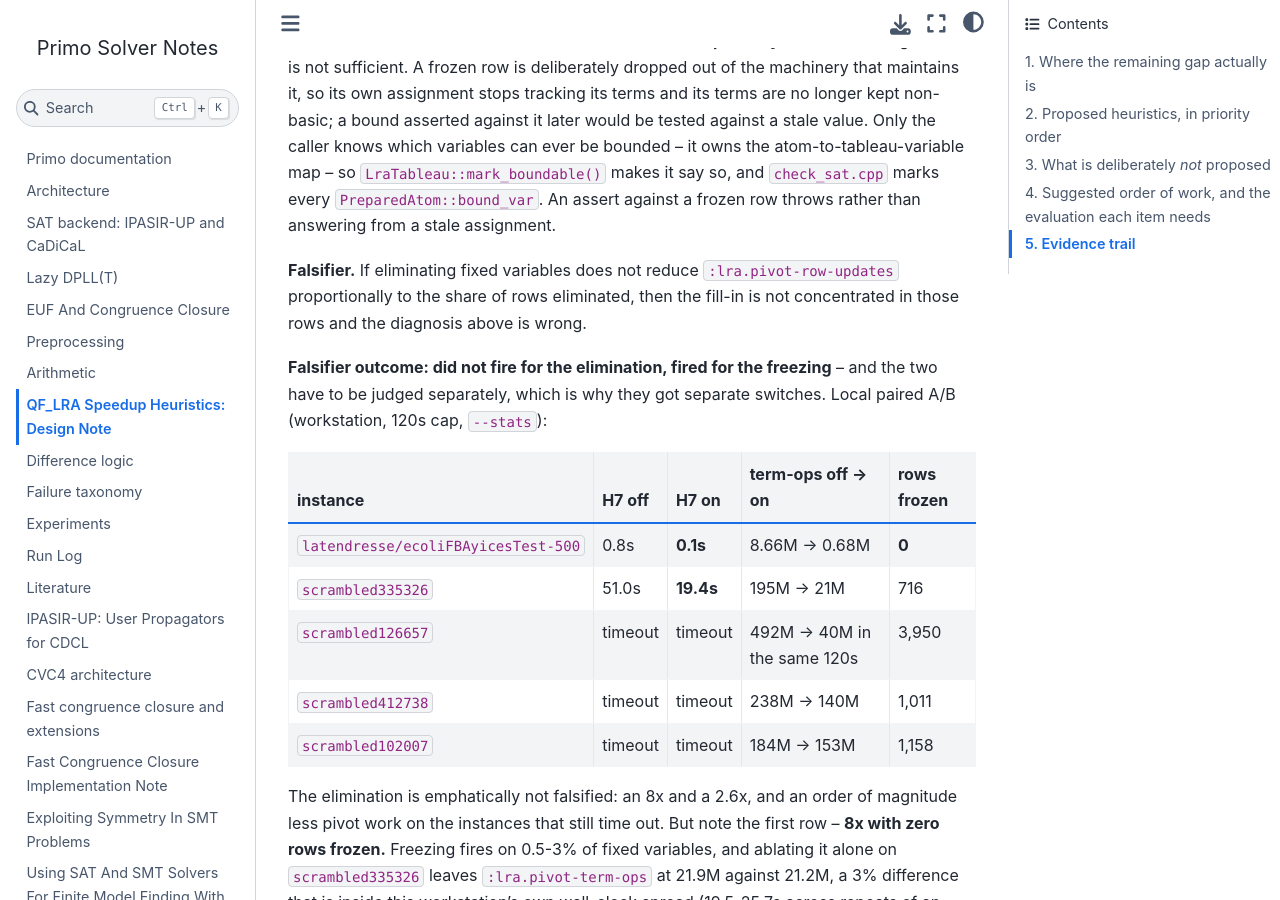
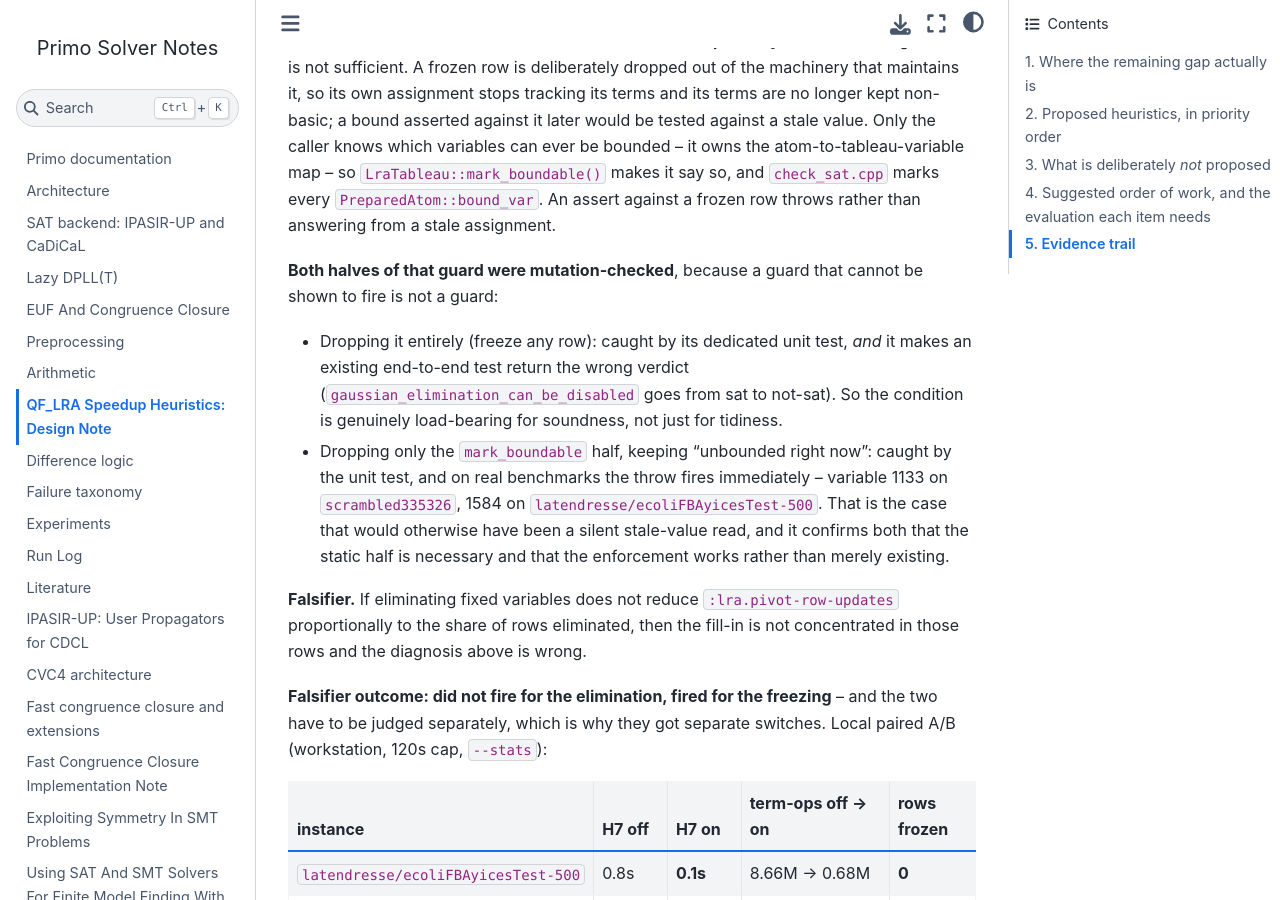
Before and after one commit to primo-solver/primo, a Jupyter Book: the page built from docs/qf-lra-heuristics.md, in a window 1280 px wide and 900 px high, scrolled down 13100 px. Built offline with Jupyter Book 1.0.4 settings and Sphinx 7.4.7 and the Sphinx Book theme 1.1.4, drawn with Linux system fonts in a browser that asks for light colours.

Commit message:
Record item H7's freeze-guard mutation check
Two mutations, both caught. Dropping the guard entirely makes an existing
end-to-end test return the wrong verdict, so the condition is load-bearing
for soundness rather than tidiness. Dropping only the mark_boundable half --
keeping "unbounded right now", the plausible-looking weaker guard -- is
caught by its unit test and, on real benchmarks, fires the throw immediately
(variable 1133 on scrambled335326, 1584 on ecoliFBAyicesTest-500). That is
exactly the case that would otherwise be a silent stale-value read.

```diff
--- a/docs/qf-lra-heuristics.md
+++ b/docs/qf-lra-heuristics.md
@@ -536,6 +536,21 @@ variables can ever be bounded -- it owns the atom-to-tableau-variable map -- so
 `PreparedAtom::bound_var`. An assert against a frozen row throws rather than
 answering from a stale assignment.
 
+**Both halves of that guard were mutation-checked**, because a guard that
+cannot be shown to fire is not a guard:
+
+- Dropping it entirely (freeze any row): caught by its dedicated unit test,
+  *and* it makes an existing end-to-end test return the wrong verdict
+  (`gaussian_elimination_can_be_disabled` goes from sat to not-sat). So the
+  condition is genuinely load-bearing for soundness, not just for tidiness.
+- Dropping only the `mark_boundable` half, keeping "unbounded right now":
+  caught by the unit test, and on real benchmarks the throw fires immediately
+  -- variable 1133 on `scrambled335326`, 1584 on
+  `latendresse/ecoliFBAyicesTest-500`. That is the case that would otherwise
+  have been a silent stale-value read, and it confirms both that the static
+  half is necessary and that the enforcement works rather than merely
+  existing.
+
 **Falsifier.** If eliminating fixed variables does not reduce
 `:lra.pivot-row-updates` proportionally to the share of rows eliminated, then
 the fill-in is not concentrated in those rows and the diagnosis above is wrong.
```
